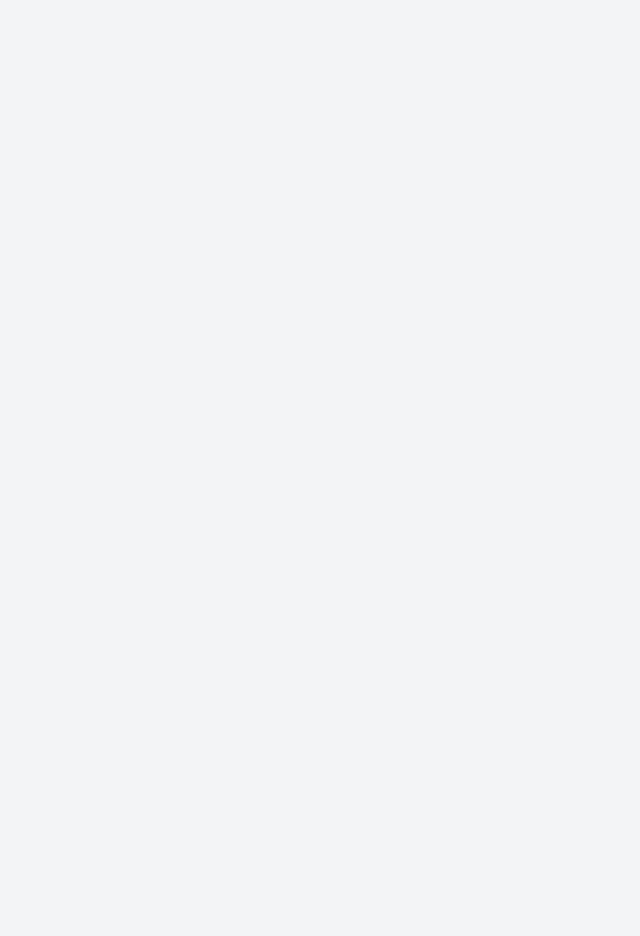
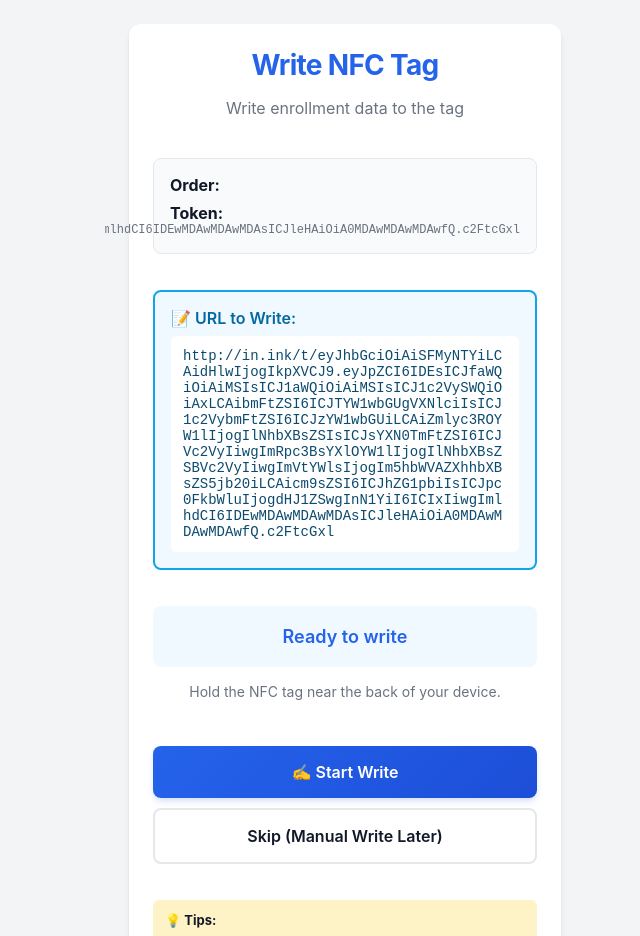
Before and after one commit to mauryajatin45/NFC, a React (Vite) app: page /write in a window 1280 px wide. Before the commit this address had no page. Shown: the top 936 px of the page, without its empty margins (295-935 px from the left). Before the commit the page ends 800 px from the top, so only its background shows below. Built offline with nearby package versions, Linux system fonts and the light colour scheme; sample sign-in values are in the browser's storage.

Commit message:
feat: Implement NFC tag scanning and writing capabilities for both iOS (native bridge) and Android (Web NFC).

```diff
--- a/src/App.tsx
+++ b/src/App.tsx
@@ -4,6 +4,7 @@ import Home from "./pages/Home";
 import SelectOrder from "./pages/SelectOrder";
 import ScanNFC from "./pages/ScanNFC";
 import Confirm from "./pages/Confirm";
+import WriteNFC from "./pages/WriteNFC";
 import TestConnection from "./pages/TestConnection";
 import "./App.css";
 
@@ -18,6 +19,7 @@ function App() {
             <Route path="/order/select" element={<SelectOrder />} />
             <Route path="/scan" element={<ScanNFC />} />
             <Route path="/confirm" element={<Confirm />} />
+            <Route path="/write" element={<WriteNFC />} />
             <Route path="/test" element={<TestConnection />} />
             <Route path="/" element={<Navigate to="/login" replace />} />
           </Routes>
--- a/src/pages/Confirm.tsx
+++ b/src/pages/Confirm.tsx
@@ -207,12 +207,13 @@ export default function Confirm() {
       if (result.success) {
         alert(`✅ Enrollment successful! Proof ID: ${result.proof_id}`);
 
-        // Clear localStorage
-        localStorage.removeItem("currentOrderId");
-        localStorage.removeItem("nfcUid");
-        localStorage.removeItem("gps");
+        // Store token for NFC writing step
+        if (result.token) {
+          localStorage.setItem("nfcToken", result.token);
+        }
 
-        navigate("/home");
+        // Navigate to NFC write screen (don't clear localStorage yet)
+        navigate("/write");
       } else {
         alert("❌ Error: " + result.error);
       }
--- a/src/pages/ScanNFC.tsx
+++ b/src/pages/ScanNFC.tsx
@@ -9,9 +9,13 @@ declare global {
         nfcBridge?: {
           postMessage: (message: string) => void;
         };
+        nfcWriteBridge?: {
+          postMessage: (message: string) => void;
+        };
       };
     };
     handleIOSScan?: (nfcUid: string) => void;
+    handleIOSWriteResult?: (success: boolean, error?: string) => void;
   }
 }
 
--- /dev/null
+++ b/src/pages/WriteNFC.tsx
@@ -0,0 +1,317 @@
+import { useState, useEffect } from "react";
+import { useNavigate } from "react-router-dom";
+
+// Add type definition for iOS Bridge
+declare global {
+  interface Window {
+    webkit?: {
+      messageHandlers?: {
+        nfcBridge?: {
+          postMessage: (message: string) => void;
+        };
+        nfcWriteBridge?: {
+          postMessage: (message: string) => void;
+        };
+      };
+    };
+    handleIOSScan?: (nfcUid: string) => void;
+    handleIOSWriteResult?: (success: boolean, error?: string) => void;
+  }
+}
+
+export default function WriteNFC() {
+  const [status, setStatus] = useState("Ready to write");
+  const [writeSuccess, setWriteSuccess] = useState(false);
+  const [error, setError] = useState<string | null>(null);
+  const [isWriting, setIsWriting] = useState(false);
+  const navigate = useNavigate();
+
+  const nfcToken = localStorage.getItem("nfcToken");
+  const orderId = localStorage.getItem("currentOrderId");
+
+  // Check if running in iOS Wrapper
+  const isIOSWrapper = typeof window !== 'undefined' &&
+                       window.webkit?.messageHandlers?.nfcWriteBridge !== undefined;
+
+  // Generate the URL to write
+  const urlToWrite = nfcToken ? `http://in.ink/t/${nfcToken}` : "";
+
+  useEffect(() => {
+    // Redirect if no token available
+    if (!nfcToken) {
+      alert("Error: No NFC token found. Please complete enrollment first.");
+      navigate("/home");
+      return;
+    }
+
+    // Register global callback for iOS write result
+    if (isIOSWrapper) {
+      window.handleIOSWriteResult = (success: boolean, errorMsg?: string) => {
+        setIsWriting(false);
+        if (success) {
+          setWriteSuccess(true);
+          setStatus("✅ Tag written successfully!");
+          setError(null);
+        } else {
+          setError(errorMsg || "Write failed");
+          setStatus("❌ Write failed");
+        }
+      };
+    }
+
+    return () => {
+      // Cleanup
+      if (window.handleIOSWriteResult) {
+        delete window.handleIOSWriteResult;
+      }
+    };
+  }, [nfcToken, navigate, isIOSWrapper]);
+
+  const startWrite = async () => {
+    if (!urlToWrite) {
+      alert("Error: No URL to write");
+      return;
+    }
+
+    setIsWriting(true);
+    setError(null);
+    setStatus("Preparing to write...");
+
+    // 1. iOS Native Bridge Path
+    if (isIOSWrapper) {
+      setStatus("Hold iPhone near tag to write...");
+      try {
+        // Send URL to native iOS code
+        window.webkit?.messageHandlers?.nfcWriteBridge?.postMessage(urlToWrite);
+      } catch (err) {
+        console.error("Failed to call iOS write bridge", err);
+        setError("Error calling iOS bridge");
+        setStatus("❌ Error");
+        setIsWriting(false);
+      }
+      return;
+    }
+
+    // 2. Android Web NFC Path
+    if (!("NDEFReader" in window)) {
+      setError("NFC writing not supported on this device/browser");
+      setStatus("❌ Not supported");
+      setIsWriting(false);
+      return;
+    }
+
+    try {
+      const ndef = new (window as any).NDEFReader();
+      setStatus("Hold device near tag to write...");
+
+      // Write the URL to the tag
+      await ndef.write({
+        records: [
+          {
+            recordType: "url",
+            data: urlToWrite
+          }
+        ]
+      });
+
+      // Success!
+      setWriteSuccess(true);
+      setStatus("✅ Tag written successfully!");
+      setError(null);
+      setIsWriting(false);
+
+    } catch (error: any) {
+      console.error("Error writing NFC tag:", error);
+
+      let errorMessage = "Write failed";
+      if (error.name === 'AbortError') {
+        errorMessage = "Write cancelled";
+      } else if (error.name === 'NotAllowedError') {
+        errorMessage = "Permission denied";
+      } else if (error.name === 'NotSupportedError') {
+        errorMessage = "NFC not supported";
+      } else if (error.name === 'NotReadableError') {
+        errorMessage = "Tag not writable";
+      } else {
+        errorMessage = error.message || "Unknown error";
+      }
+
+      setError(errorMessage);
+      setStatus(`❌ ${errorMessage}`);
+      setIsWriting(false);
+    }
+  };
+
+  const handleContinue = () => {
+    // Clear all enrollment data
+    localStorage.removeItem("currentOrderId");
+    localStorage.removeItem("nfcUid");
+    localStorage.removeItem("nfcToken");
+    localStorage.removeItem("gps");
+
+    navigate("/home");
+  };
+
+  const handleSkip = () => {
+    if (window.confirm("Skip writing to tag? You can write it manually later.")) {
+      handleContinue();
+    }
+  };
+
+  return (
+    <div className="card animate-fade-in">
+      <div className="text-center">
+        <h1 className="header-title">Write NFC Tag</h1>
+        <p className="header-subtitle">Write enrollment data to the tag</p>
+      </div>
+
+      {/* Order Details */}
+      <div style={{
+        background: '#f9fafb',
+        padding: '16px',
+        borderRadius: '8px',
+        border: '1px solid var(--border-color)',
+        marginBottom: '20px'
+      }}>
+        <div style={{ marginBottom: '8px' }}>
+          <strong style={{ color: 'var(--text-primary)' }}>Order:</strong>
+          <span style={{ float: 'right', color: 'var(--text-secondary)' }}>{orderId}</span>
+        </div>
+        <div style={{ marginBottom: '8px' }}>
+          <strong style={{ color: 'var(--text-primary)' }}>Token:</strong>
+          <span style={{
+            float: 'right',
+            color: 'var(--text-secondary)',
+            fontSize: '12px',
+            fontFamily: 'monospace'
+          }}>
+            {nfcToken}
+          </span>
+        </div>
+      </div>
+
+      {/* URL to Write */}
+      <div style={{
+        background: '#f0f9ff',
+        padding: '16px',
+        borderRadius: '8px',
+        border: '2px solid #0ea5e9',
+        marginBottom: '20px'
+      }}>
+        <div style={{ marginBottom: '8px', fontWeight: '600', color: '#0369a1' }}>
+          📝 URL to Write:
+        </div>
+        <div style={{
+          fontFamily: 'monospace',
+          fontSize: '14px',
+          wordBreak: 'break-all',
+          color: '#0c4a6e',
+          background: 'white',
+          padding: '12px',
+          borderRadius: '6px'
+        }}>
+          {urlToWrite}
+        </div>
+      </div>
+
+      {/* Status Display */}
+      <div className="text-center mb-4">
+        <div className="status" style={{
+          fontSize: '18px',
+          fontWeight: '600',
+          color: writeSuccess ? '#065f46' : error ? '#991b1b' : 'var(--primary-color)',
+          padding: '20px',
+          background: writeSuccess ? '#d1fae5' : error ? '#fee2e2' : '#f0f9ff',
+          borderRadius: '8px',
+          marginBottom: '16px'
+        }}>
+          {status}
+        </div>
+
+        {!writeSuccess && !error && (
+          <p style={{ color: 'var(--text-secondary)', fontSize: '14px' }}>
+            {isIOSWrapper
+              ? "Tap 'Start Write' and hold iPhone near the tag."
+              : "Hold the NFC tag near the back of your device."}
+          </p>
+        )}
+
+        {error && !writeSuccess && (
+          <p style={{ color: '#991b1b', fontSize: '14px', marginTop: '8px' }}>
+            {error}
+          </p>
+        )}
+      </div>
+
+      {/* Action Buttons */}
+      {!writeSuccess ? (
+        <div>
+          <button
+            onClick={startWrite}
+            disabled={isWriting}
+            className="btn btn-primary"
+            style={{ width: '100%', marginBottom: '10px' }}
+          >
+            {isWriting ? "Writing..." : "✍️ Start Write"}
+          </button>
+
+          {error && (
+            <button
+              onClick={startWrite}
+              className="btn btn-secondary"
+              style={{ width: '100%', marginBottom: '10px' }}
+            >
+              🔄 Retry Write
+            </button>
+          )}
+
+          <button
+            onClick={handleSkip}
+            className="btn btn-secondary"
+            style={{ width: '100%' }}
+          >
+            Skip (Manual Write Later)
+          </button>
+        </div>
+      ) : (
+        <div className="animate-fade-in">
+          <div style={{
+            padding: '12px',
+            background: '#d1fae5',
+            borderRadius: '6px',
+            textAlign: 'center',
+            color: '#065f46',
+            fontWeight: '600',
+            marginBottom: '16px'
+          }}>
+            ✅ NFC Tag Written Successfully!
+          </div>
+          <button
+            onClick={handleContinue}
+            className="btn btn-primary"
+            style={{ width: '100%' }}
+          >
+            Complete & Return Home →
+          </button>
+        </div>
+      )}
+
+      {/* Help Text */}
+      <div style={{
+        marginTop: '20px',
+        padding: '12px',
+        background: '#fef3c7',
+        borderRadius: '6px',
+        fontSize: '13px'
+      }}>
+        <strong>💡 Tips:</strong>
+        <ul style={{ margin: '8px 0', paddingLeft: '20px' }}>
+          <li>Hold the tag steady until write completes</li>
+          <li>If write fails, try cleaning the tag surface</li>
+          <li>The tag must be NFC writable (not read-only)</li>
+          <li>You can skip this step and write manually later if needed</li>
+        </ul>
+      </div>
+    </div>
+  );
+}
```
Also changed, not shown: 1 other file (tests, documents, lock files or other folders).
